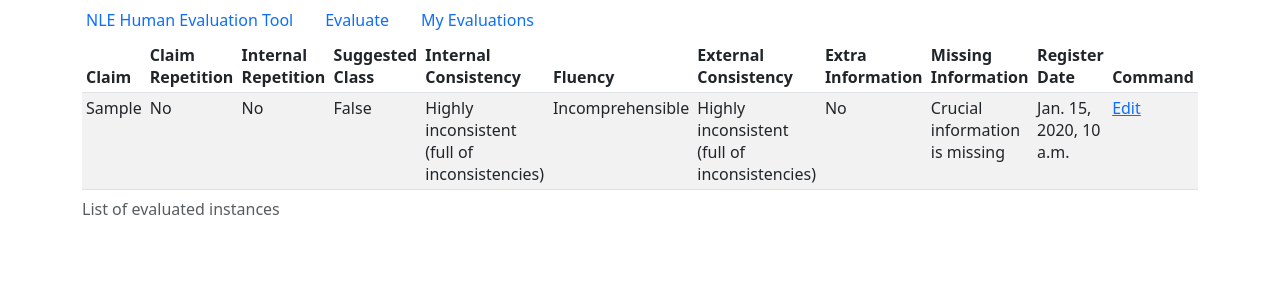
After one commit to Zarharan/human-evaluation-tool-for-NLE, a Django app: page /evaluation_list/ in a window 1280 px wide. The commit adds this page. Shown: the top 300 px of the page. Run offline with Django 4.2, Linux system fonts and the light colour scheme; a user stored in the database is signed in; tables that the repository leaves empty hold one stand-in row (values such as "Sample post"); some libraries are stand-ins or nearby versions.

Commit message:
FEATURE: Add evaluation list and complete edit of each evaluation

```diff
--- a/human_evaluation_tool/evaluation/models.py
+++ b/human_evaluation_tool/evaluation/models.py
@@ -44,5 +44,37 @@ class Annotation(models.Model):
     def __str__(self):
         return str(self.id)
 
+    @property
+    def suggested_class_label(self):
+        return FACT_CHECKING_CLASSES[self.suggested_class][1]
+
+    @property
+    def fluency_label(self):
+        return FLUENCY_RATING[self.fluency][1]
+
+    @property
+    def internal_consistency_label(self):
+        return CONSISTENCY_RATING[self.internal_consistency][1]
+
+    @property
+    def external_consistency_label(self):
+        return CONSISTENCY_RATING[self.external_consistency][1]
+
+    @property
+    def extra_information_label(self):
+        return YES_NO_CHOICES[self.extra_information][1]
+
+    @property
+    def missing_information_label(self):
+        return MISSING_INFORMATION_RATING[self.missing_information][1]
+
+    @property
+    def internal_repetition_label(self):
+        return YES_NO_CHOICES[self.internal_repetition][1]
+
+    @property
+    def claim_repetition_label(self):
+        return YES_NO_CHOICES[self.claim_repetition][1]
+
     class Meta:
         unique_together = (("instance", "user"),)
--- a/human_evaluation_tool/evaluation/urls.py
+++ b/human_evaluation_tool/evaluation/urls.py
@@ -5,5 +5,7 @@ from . import views
 urlpatterns = [
     path("", views.index, name="index"),
     path("evaluate/", views.evaluate, name="evaluate"),
+    path("<int:annotation_id>/evaluate/", views.evaluate, name="evaluate"),
+    path("evaluation_list/", views.evaluation_list, name="evaluation_list"),
     path("<int:annotation_id>/save_annotation/'", views.save_annotation, name="save_annotation"),
 ]
--- a/human_evaluation_tool/evaluation/utils.py
+++ b/human_evaluation_tool/evaluation/utils.py
@@ -1,5 +1,5 @@
 FACT_CHECKING_CLASSES = [(0, 'False'), (1, 'True'), (2, 'Mixture'), (3, 'Unproven')]
-FLUENCY_RATING = [(1, 'Incomprehensible'), (2, 'Disfluent English'), (3, 'None-native English'), (4, 'Good English'), (5, 'Flawless English')]
-CONSISTENCY_RATING = [(1, 'Highly inconsistent (full of inconsistencies)'), (2, 'Mostly inconsistent'), (3, 'Some inconsistencies'), (4, 'Mostly consistent'), (5, 'Highly consistent (no inconsistencies)')]
+FLUENCY_RATING = [(0, 'Incomprehensible'), (1, 'Disfluent English'), (2, 'None-native English'), (3, 'Good English'), (4, 'Flawless English')]
+CONSISTENCY_RATING = [(0, 'Highly inconsistent (full of inconsistencies)'), (1, 'Mostly inconsistent'), (2, 'Some inconsistencies'), (3, 'Mostly consistent'), (4, 'Highly consistent (no inconsistencies)')]
 MISSING_INFORMATION_RATING = [(0, 'Crucial information is missing'), (1, 'Some minor detail is missing'), (2, 'The explanation contains all the information needed')]
 YES_NO_CHOICES = [(0, 'No'), (1, 'Yes')]
--- a/human_evaluation_tool/evaluation/views.py
+++ b/human_evaluation_tool/evaluation/views.py
@@ -14,7 +14,7 @@ def index(request):
 
 
 @login_required
-def evaluate(request):
+def evaluate(request, annotation_id= None):
 
     context = {'FACT_CHECKING_CLASSES': zip([item[1] for item in FACT_CHECKING_CLASSES], [item[0] for item in FACT_CHECKING_CLASSES])
         ,'FLUENCY_RATING': zip([item[1] for item in FLUENCY_RATING], [item[0] for item in FLUENCY_RATING])
@@ -22,6 +22,22 @@ def evaluate(request):
         ,'EXTERNAL_CONSISTENCY_RATING': zip([item[1] for item in CONSISTENCY_RATING], [item[0] for item in CONSISTENCY_RATING])
         ,'MISSING_INFORMATION_RATING': zip([item[1] for item in MISSING_INFORMATION_RATING], [item[0] for item in MISSING_INFORMATION_RATING])}
 
+    # Edit a selected record
+    if annotation_id != None:
+        target_annotation= Annotation.objects.filter(id= annotation_id).select_related().first()
+        if not target_annotation:
+            context["error_message"]= "There is no evaluation with the selected ID!"
+            return render(request, 'evaluate.html', context)
+
+        if target_annotation.user != request.user:
+            context["error_message"]= "You could not edit the selected evaluation!"
+            return render(request, 'evaluate.html', context)
+
+        context['annotation']= target_annotation
+        context['redirect_page']= "/evaluation_list"
+        return render(request, 'evaluate.html', context)
+
+    context['redirect_page']= "/evaluate/"
     # Get and return an incompleted annotated instance if exists
     target_annotation= Annotation.objects.filter(user= request.user, annotated= False).select_related().first()
     if target_annotation != None:
@@ -31,8 +47,9 @@ def evaluate(request):
     annotated_ids= Annotation.objects.filter(user= request.user, annotated=True).values('instance_id')
     new_instance = Instance.objects.exclude(id__in=annotated_ids).first()
 
-    # If there is no sample to evaluate, return the template and show appropriate message on the client-side
+    # If there is no sample to evaluate, return the template and show an appropriate message on the client-side
     if new_instance == None:
+        context["error_message"]= "There is no sample to evaluate!"
         return render(request, 'evaluate.html', context)
 
     # Assign a new instance to current user for evaluating
@@ -58,3 +75,15 @@ def save_annotation(request, annotation_id):
     else:
         context= {'error_message': form.errors, 'success': False}
         return JsonResponse(context)
+
+
+@login_required
+def evaluation_list(request):
+
+    annotation_list = Annotation.objects.filter(user= request.user, annotated= True).select_related().all()
+
+    print("annotation_list.count(): ", annotation_list.count())
+    for item in annotation_list:
+        print("item.fluency: ", item.fluency)
+    context = {"annotation_list": annotation_list}
+    return render(request, 'annotation_list.html', context)
--- /dev/null
+++ b/human_evaluation_tool/templates/annotation_list.html
@@ -0,0 +1,123 @@
+{% extends "base.html" %}
+{% load static %}
+{% block main %}
+
+{% if annotation_list %}
+
+<div class="col-md-12">
+    <table class="table table-striped table-sm">
+        <caption>List of evaluated instances</caption>
+        <thead>
+        <tr>
+            <th scope="col" class="text-truncate" style="max-width: 200px">Claim</th>
+            <th scope="col">Claim Repetition</th>
+            <th scope="col">Internal Repetition</th>
+            <th scope="col">Suggested Class</th>
+            <th scope="col">Internal Consistency</th>
+            <th scope="col">Fluency</th>
+            <th scope="col">External Consistency</th>
+            <th scope="col">Extra Information</th>
+            <th scope="col">Missing Information</th>
+            <th scope="col">Register Date</th>
+            <th scope="col">Command</th>
+        </tr>
+        </thead>
+        <tbody>
+            {% for item in annotation_list%}
+                <tr data-bs-explanation="{{item.instance.explanation}}" data-bs-claim="{{item.instance.claim}}" data-bs-context="{{item.instance.context}}" style="cursor: pointer;" data-bs-toggle="modal" data-bs-target="#detailModal">
+                    <td data-bs-placement="top" data-bs-toggle="tooltip" data-bs-title="{{item.instance.claim}}" class="text-truncate" style="max-width: 200px">{{item.instance.claim}}
+                    </td>
+                    <td>{{item.claim_repetition_label}}</td>
+                    <td>{{item.internal_repetition_label}}</td>
+                    <td>{{item.suggested_class_label}}</td>
+                    <td>{{item.internal_consistency_label}}</td>
+                    <td>{{item.fluency_label}}</td>
+                    <td>{{item.external_consistency_label}}</td>
+                    <td>{{item.extra_information_label}}</td>
+                    <td>{{item.missing_information_label}}</td>
+                    <td>{{item.register_date}}</td>
+                    <td><a href="{% url 'evaluate' item.id%}">Edit</a></td>
+                </tr>
+            {% endfor %}
+        </tbody>
+    </table>
+</div>
+
+<!-- Modal -->
+<div class="modal fade" id="detailModal" tabindex="-1" aria-labelledby="detailModalLabel" aria-hidden="true">
+    <div class=" modal-xl modal-dialog modal-dialog-centered modal-dialog-scrollable">
+        <div class="modal-content">
+        <div class="modal-header">
+            <h1 class="modal-title fs-5" id="detailModalLabel">Full text of the claim, the context, and explanation</h1>
+            <button type="button" class="btn-close" data-bs-dismiss="modal" aria-label="Close"></button>
+        </div>
+        <div class="modal-body">
+            <div class="row">
+                <div class="col-md-12 card bg-primary-subtle mb-3">
+                    <div class="card-header">Claim</div>
+                    <div class="card-body">
+                        <p class="card-text" id="claimContainer"></p>
+                    </div>
+                </div>
+            </div>
+            <div class="row">
+                <div class="col-md-8">
+                    <div class="card bg-secondary-subtle mb-3">
+                        <div class="card-header">Context</div>
+                        <div class="card-body">
+                            <p class="card-text" id="contextContainer"></p>
+                        </div>
+                    </div>
+                </div>
+            <div class="col-md-4">
+                <div class="card bg-secondary-subtle mb-3">
+                    <div class="card-header">Explanation</div>
+                    <div class="card-body">
+                        <p class="card-text" id="explanationContainer"></p>
+                    </div>
+                </div>
+            </div>
+            </div>
+        </div>
+        <div class="modal-footer">
+            <button type="button" class="btn btn-secondary" data-bs-dismiss="modal">Close</button>
+        </div>
+        </div>
+    </div>
+</div>
+
+
+{% else %}
+    <div class="alert alert-danger">There is no evaluated instance!</div>
+{% endif %}
+
+{% endblock %}
+
+{% block javascript %}
+<script src="{% static 'bootstrap-5.3.1-dist/js/bootstrap.bundle.min.js'%}"></script>
+
+<script type="text/javascript">
+    const tooltipTriggerList = document.querySelectorAll('[data-bs-toggle="tooltip"]')
+    const tooltipList = [...tooltipTriggerList].map(tooltipTriggerEl => new bootstrap.Tooltip(tooltipTriggerEl))
+
+    const exampleModal = document.getElementById('detailModal')
+    if (exampleModal) {
+        exampleModal.addEventListener('show.bs.modal', event => {
+            // Row that triggered the modal
+            const target_row = event.relatedTarget
+
+            // Extract info from data-bs-* attributes
+            const claim = target_row.getAttribute('data-bs-claim')
+            const context = target_row.getAttribute('data-bs-context')
+            const explanation = target_row.getAttribute('data-bs-explanation')
+
+            // Update the modal's content.
+            $("#claimContainer").text(claim);
+            $("#contextContainer").text(context);
+            $("#explanationContainer").text(explanation);
+        })
+    }
+
+</script>
+
+{% endblock %}
--- a/human_evaluation_tool/templates/base.html
+++ b/human_evaluation_tool/templates/base.html
@@ -12,13 +12,13 @@
         <div class="row maincontent">
             <ul class="nav">
                 <li class="nav-item">
-                    <a class="nav-link active" href="#">NLE Human Evaluation Tool</a>
+                    <a class="nav-link active" href="/">NLE Human Evaluation Tool</a>
                 </li>
                 <li class="nav-item">
                   <a class="nav-link active" aria-current="page" href="{% url 'evaluate'%}">Evaluate</a>
                 </li>
                 <li class="nav-item">
-                    <a class="nav-link active" aria-current="page" href="{% url 'evaluate'%}">My Evaluations</a>
+                    <a class="nav-link active" aria-current="page" href="{% url 'evaluation_list'%}">My Evaluations</a>
                 </li>
               </ul>
 
```
Also changed, not shown: human_evaluation_tool/templates/evaluate.html (+38 -36 lines), human_evaluation_tool/templates/home.html (+3 -6 lines).
